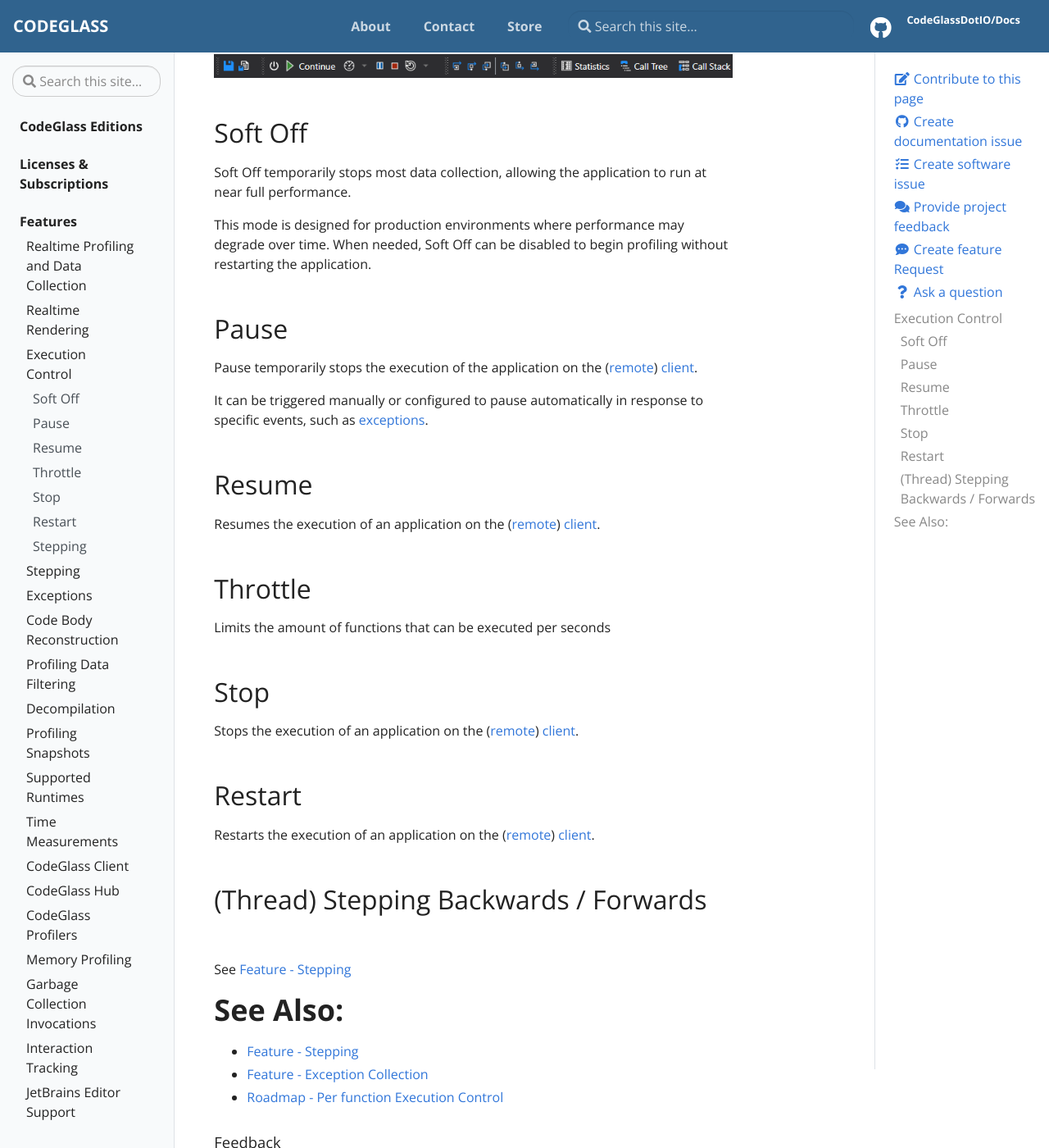
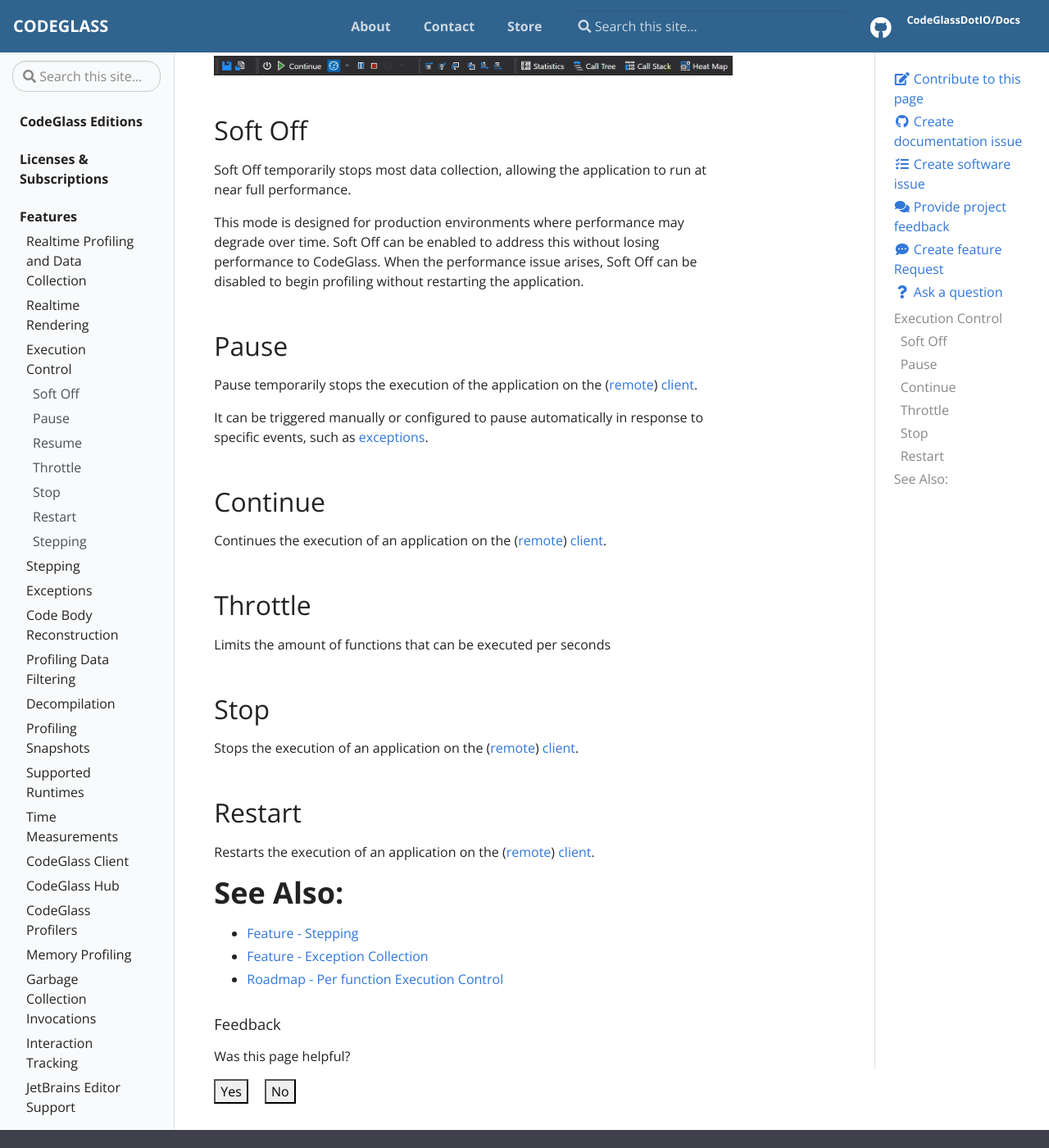
Before and after one commit to CodeGlassDotIO/Docs, a Jekyll site: the page built from _docs/features/ApplicationInstanceExecutionControl.md, in a window 1280 px wide and 1400 px high, scrolled down 285 px. Shown: the whole window at 82% size. Built offline with Jekyll 4.4.1, drawn with Linux system fonts in a browser that asks for light colours.

```diff
--- a/_docs/features/ApplicationInstanceExecutionControl.md
+++ b/_docs/features/ApplicationInstanceExecutionControl.md
@@ -13,15 +13,15 @@ The screenshot below shows the toolbar that contains all the buttons used to per
 ## Soft Off
 Soft Off temporarily stops most data collection, allowing the application to run at near full performance.
 
-This mode is designed for production environments where performance may degrade over time. When needed, Soft Off can be disabled to begin profiling without restarting the application.
+This mode is designed for production environments where performance may degrade over time. Soft Off can be enabled to address this without losing performance to CodeGlass. When the performance issue arises, Soft Off can be disabled to begin profiling without restarting the application.
 
 ## Pause
 Pause temporarily stops the execution of the application on the ([remote](CodeGlassHub.md#remote-hub)) [client](CodeGlassClient.md).
 
 It can be triggered manually or configured to pause automatically in response to specific events, such as [exceptions](Exceptions.md).
 
-## Resume
-Resumes the execution of an application on the ([remote](CodeGlassHub.md#remote-hub)) [client](CodeGlassClient.md).
+## Continue
+Continues the execution of an application on the ([remote](CodeGlassHub.md#remote-hub)) [client](CodeGlassClient.md).
 
 ## Throttle
 Limits the amount of functions that can be executed per seconds
@@ -32,8 +32,8 @@ Stops the execution of an application on the ([remote](CodeGlassHub.md#remote-hu
 ## Restart
 Restarts the execution of an application on the ([remote](CodeGlassHub.md#remote-hub.md)) [client](CodeGlassClient.md).
 
-## (Thread) Stepping Backwards / Forwards
-See [Feature - Stepping](ApplicationInstanceStepping.md)
+<!-- ## (Thread) Stepping Backwards / Forwards
+See [Feature - Stepping](ApplicationInstanceStepping.md) -->
 
 
 # See Also:
```
Also changed, not shown: _docs/views/ApplicationInstanceDockWindow/MenuBar.md (+6 -6 lines), _docs/views/ApplicationInstanceDockWindow/ThreadDetailsView.md (+2 -2 lines), _docs/views/ApplicationInstanceDockWindow/ThreadExplorer.md (+2 -0 lines), _docs/views/ApplicationInstanceDockWindow/Toolbar.md (+3 -2 lines), assets/img/ApplicationInstanceWindow/AppInstanceHelpMenu.png, assets/img/ApplicationInstanceWindow/AppInstanceThreadExplorer.PNG, assets/img/ApplicationInstanceWindow/FileMenu.png, assets/img/ApplicationInstanceWindow/MenuBar.png, assets/img/ApplicationInstanceWindow/ProcessMenu.PNG, assets/img/ApplicationInstanceWindow/ProcessMenuThrottle.PNG, assets/img/ApplicationInstanceWindow/ThreadDetailView.png, assets/img/ApplicationInstanceWindow/ThreadDetailViewToolbar.png, assets/img/ApplicationInstanceWindow/Toolbar.png, assets/img/ApplicationInstanceWindow/ToolbarRendering.png, 1 more files.
